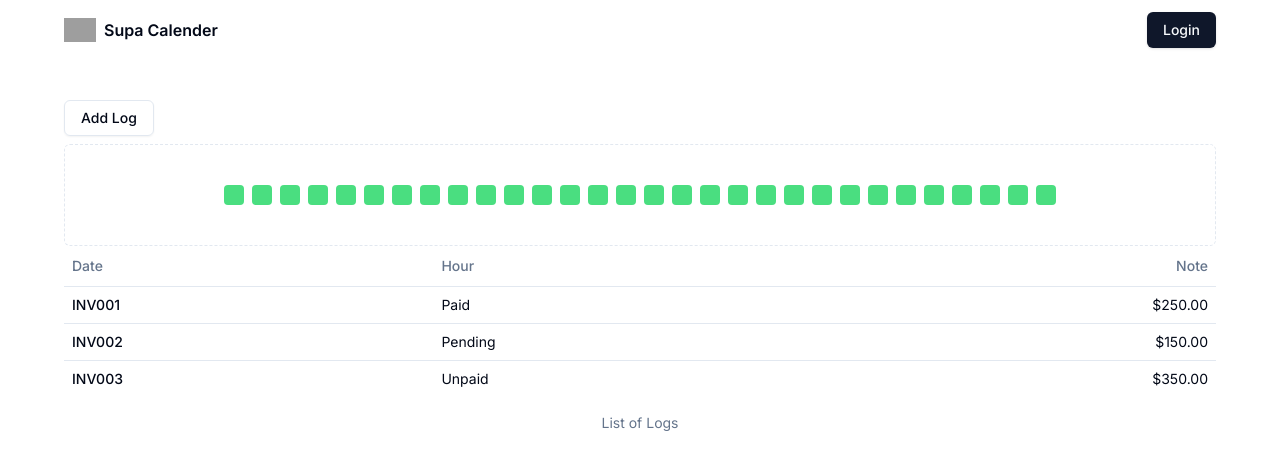
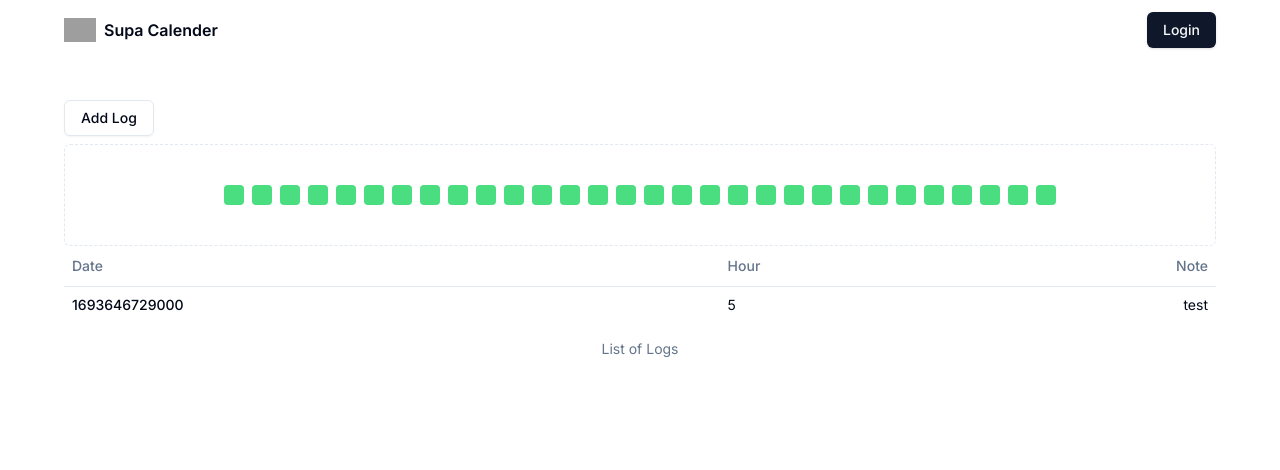
Before and after one commit to Alapottra-troj1n/supabase-nextjs-app, a Next.js app: page / in a window 1280 px wide. Shown: the top 470 px of the page. Built offline with nearby package versions, Linux system fonts and the light colour scheme; grey boxes are pictures that could not be loaded.

Commit message:
fixed zustand bug, added submission logic and validation

```diff
--- a/src/components/DatePicker.tsx
+++ b/src/components/DatePicker.tsx
@@ -19,7 +19,7 @@ export function DatePicker() {
   const log = useLogStore(state => state.log);
   const setDate = useLogStore(state => state.setDate);
 
-  console.log(log)
+
 
   return (
     <Popover>
--- a/src/components/Log.tsx
+++ b/src/components/Log.tsx
@@ -10,23 +10,11 @@ import {
 
   const invoices = [
     {
-      invoice: "INV001",
-      paymentStatus: "Paid",
-      totalAmount: "$250.00",
-      paymentMethod: "Credit Card",
+    date: Date.now(),
+    hour: 5,
+    note: 'test'
     },
-    {
-      invoice: "INV002",
-      paymentStatus: "Pending",
-      totalAmount: "$150.00",
-      paymentMethod: "PayPal",
-    },
-    {
-      invoice: "INV003",
-      paymentStatus: "Unpaid",
-      totalAmount: "$350.00",
-      paymentMethod: "Bank Transfer",
-    },
+
 
   ]
 
@@ -42,11 +30,11 @@ import {
           </TableRow>
         </TableHeader>
         <TableBody>
-          {invoices.map((invoice) => (
-            <TableRow key={invoice.invoice}>
-              <TableCell className="font-medium">{invoice.invoice}</TableCell>
-              <TableCell>{invoice.paymentStatus}</TableCell>
-              <TableCell className="text-right">{invoice.totalAmount}</TableCell>
+          {invoices.map((invoice,index) => (
+            <TableRow key={invoice.index}>
+              <TableCell className="font-medium">{invoice.date}</TableCell>
+              <TableCell>{invoice.hour}</TableCell>
+              <TableCell className="text-right">{invoice.note}</TableCell>
             </TableRow>
           ))}
         </TableBody>
--- a/src/components/NewLog.tsx
+++ b/src/components/NewLog.tsx
@@ -18,8 +18,22 @@ export function NewLog() {
   const log = useLogStore(state => state.log);
   const setLog = useLogStore(state => state.setLog);
 
-  console.log(log)
+  const validateLog = () => {
+    if(!log.date || !log.hour || !log.note){
+      throw "You cannot leave fields empty";
+    }else if(typeof log.hour === 'number' && log.hour >= 24){
+      throw "Enter a valid number"
+    }
+  }
 
+  const handleSubmit = () => {
+    try{
+      validateLog();
+    }catch(e){
+      console.log(e)
+    }
+
+  }
 
   return (
     <Dialog>
@@ -54,7 +68,7 @@ export function NewLog() {
           </div>
         </div>
         <DialogFooter>
-          <Button type="submit">Create</Button>
+          <Button type="submit" onClick={handleSubmit}>Create</Button>
         </DialogFooter>
       </DialogContent>
     </Dialog>
--- a/src/store/index.ts
+++ b/src/store/index.ts
@@ -19,6 +19,6 @@ export const useLogStore = create<LogState>()((set) => ({
         note: 'note',
         hour: 5
     },
-    setLog: (log: Log) => set((state) => ({ ...state.log, log })),
+    setLog: (log: Log) => set((state) => ({ log: { ...state.log, ...log } })),
     setDate: (date: Date) => set(state => ({ log: { ...state.log, date } }))
 }))
```
